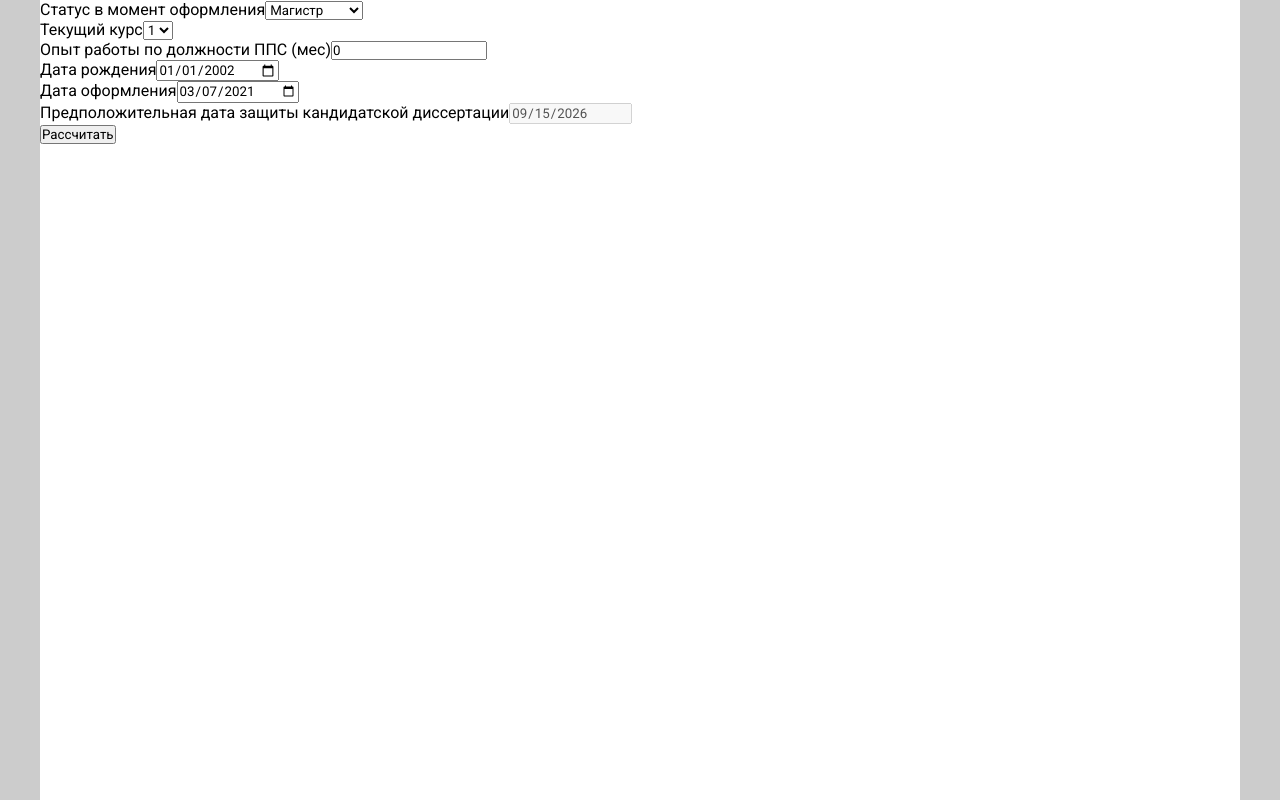
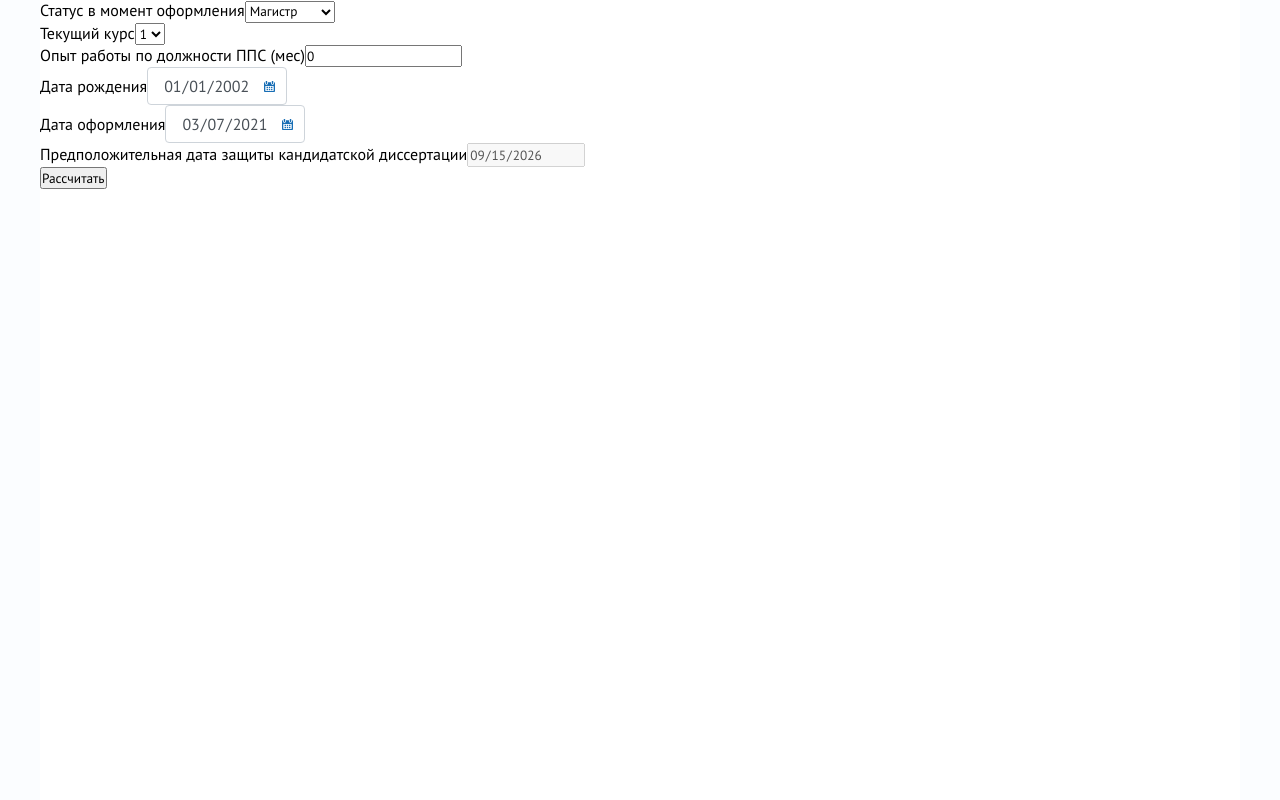
Before and after one commit to RTUITLab/RTU-Future-Salary-Front, a React (Create React App) app: page / in a window 1280 px wide. Built offline with nearby package versions, Linux system fonts and the light colour scheme.

Commit message:
added date input

```diff
--- a/public/index.html
+++ b/public/index.html
@@ -4,7 +4,7 @@
     <meta charset="utf-8" />
     <link rel="icon" href="%PUBLIC_URL%/favicon.ico" />
     <meta name="viewport" content="width=device-width, initial-scale=1" />
-    <link href="https://fonts.googleapis.com/css2?family=Roboto:wght@100;300;400;500;700;900&display=swap" rel="stylesheet">
+    <link href="https://fonts.googleapis.com/css2?family=PT+Sans:wght@400;700&display=swap" rel="stylesheet">
     <meta name="theme-color" content="#000000" />
     <meta
       name="description"
--- a/src/App.css
+++ b/src/App.css
@@ -1,5 +1,5 @@
 * {
-    font-family: 'Roboto', sans-serif;
+    font-family: 'PT Sans', sans-serif;
     box-sizing: border-box;
     text-decoration: none;
     list-style: none;
--- /dev/null
+++ b/src/Common/CustomInputs/Date/DateInput.jsx
@@ -0,0 +1,25 @@
+import React from "react";
+import s from './DateInput.module.scss'
+import calendar from './../../../assets/images/calendar-5.svg'
+
+const DateInput = (props) => {
+
+    let disabled
+
+    if (props.id === 'dateOfRegistration' && props.form.values.academicDegree === 'Specialist') {
+        disabled = true
+    }
+    else {
+        disabled = false
+    }
+
+    return (
+        <span className={s.date}>
+            {/*<label htmlFor={props.id}>Дата</label>*/}
+            <input disabled={disabled} className={s.dateInput} id={props.id} type="date" {...props.field}  />
+            <label htmlFor={props.id}><img onClick={() => document.getElementById(props.id).select()} className={s.calendar} src={calendar} alt="calendar"/></label>
+        </span>
+    )
+}
+
+export default DateInput
--- /dev/null
+++ b/src/Common/CustomInputs/Date/DateInput.module.scss
@@ -0,0 +1,50 @@
+.date {
+    position: relative;
+}
+
+.dateInput {
+    width: 140px;
+    border-radius: 4px;
+    border: solid 1px #ced4da;
+    background-color: transparent;
+    padding: 7px 15px;
+    outline: none;
+    font-size: 16px;
+    color: #495057;
+}
+
+.dateInput:disabled {
+    background-color: #ddd;
+}
+
+.dateInput:focus {
+    box-shadow: 0 0 4px 0 #c4e3fc;
+    border: solid 1px #176eb5;
+    background-color: #ffffff;
+}
+
+.dateInput::-webkit-inner-spin-button {
+    -webkit-appearance: none;
+    display: none;
+}
+
+.dateInput::-webkit-calendar-picker-indicator {
+    opacity: 0;
+    position: absolute;
+    top: 0;
+    right: 5px;
+    bottom: 0;
+    margin: auto;
+    z-index: 5;
+    cursor: pointer;
+}
+
+.calendar {
+    position: absolute;
+    z-index: 1;
+    cursor: pointer;
+    top: 0;
+    right: 12px;
+    bottom: 0;
+    margin: auto;
+}
--- a/src/Common/style.scss
+++ b/src/Common/style.scss
@@ -4,7 +4,7 @@
 
 .outer {
     min-height: 100vh;
-    background-color: #ccc;
+    background-color: #fbfdff;
 }
 
 .container {
--- a/src/Components/Container/Graphic/Graphic.jsx
+++ b/src/Components/Container/Graphic/Graphic.jsx
@@ -17,7 +17,7 @@ import s from './Graphic.module.scss'
 const Graphic = (props) => {
 
     const color = [
-        'blue', 'red', 'maroon', 'green', 'black', 'violet', 'orange', '#00FF00', '#7851A9'
+        'blue', '#A6E2EC', 'red', 'maroon', 'green', 'black', 'violet', 'orange', '#00FF00', '#7851A9'
     ]
 
     let salary = getSalary(props.salary)
@@ -48,8 +48,8 @@ const Graphic = (props) => {
                 >
                     <defs>
                         <linearGradient id="colorUv" x1="0" y1="0" x2="0" y2="1">
-                            <stop offset="5%" stopColor="#7BBBF9" stopOpacity={0.6}/>
-                            <stop offset="95%" stopColor="#7BBBF9" stopOpacity={0.1}/>
+                            <stop offset="5%" stopColor="#E3F3FF" stopOpacity={0.6}/>
+                            <stop offset="95%" stopColor="#FAFDFF" stopOpacity={0.1}/>
                         </linearGradient>
                     </defs>
                     <CartesianGrid stroke="#ccc" strokeDasharray="3 3" />
@@ -75,7 +75,7 @@ const Graphic = (props) => {
                         props.salary.filter(s => s.events.length > 0).map(
                             (s, index) => {
                                 return (
-                                    <ReferenceDot key={s.salary} r={5} x={s.date} y={s.salary} fill={color[index]}  />
+                                    <ReferenceDot key={s.salary} r={7.5} x={s.date} y={s.salary} strokeWidth={4} stroke={'black'} fill={color[index]}  />
                                 )
                             }
                         )
--- a/src/Components/Container/Salary/Salary.jsx
+++ b/src/Components/Container/Salary/Salary.jsx
@@ -6,6 +6,7 @@ import Graphic from "../Graphic/Graphic";
 import {format} from 'date-fns'
 // import Test from "../../../Common/Test";
 import {getDateOfDissertation} from "../../../Common/getDate";
+import DateInput from "../../../Common/CustomInputs/Date/DateInput";
 
 const Salary = (props) => {
 
@@ -96,6 +97,7 @@ const Salary = (props) => {
                                 id="dateOfBirth"
                                 type="date"
                                 name="dateOfBirth"
+                                component={DateInput}
                             />
                             <ErrorMessage name="dateOfBirth" component={TextError} />
                         </div>
@@ -107,6 +109,7 @@ const Salary = (props) => {
                                 id="dateOfRegistration"
                                 type="date"
                                 name="dateOfRegistration"
+                                component={DateInput}
                                 disabled={values.academicDegree === 'Specialist'}
                             />
                             <ErrorMessage name="dateOfRegistration" component={TextError} />
```
Also changed, not shown: src/assets/images/calendar-5.svg (added), src/logo.svg (deleted).
